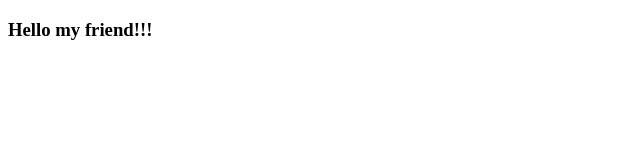
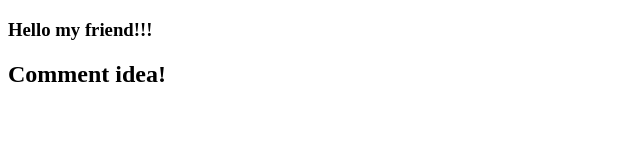
Before and after one commit to ValentinBlokhin/test, a plain HTML site: page index.html in a window 1280 px wide. Shown: the whole page, without its empty margins (0-640 px from the left). Drawn offline with Linux system fonts and the light colour scheme.

Commit message:
Initial commit from idea 2

```diff
--- a/index.html
+++ b/index.html
@@ -5,5 +5,7 @@
 </head>
 <body>
 <h3>Hello my friend!!!</h3>
+
+<h2>Comment idea!</h2>
 </body>
 </html>
```
